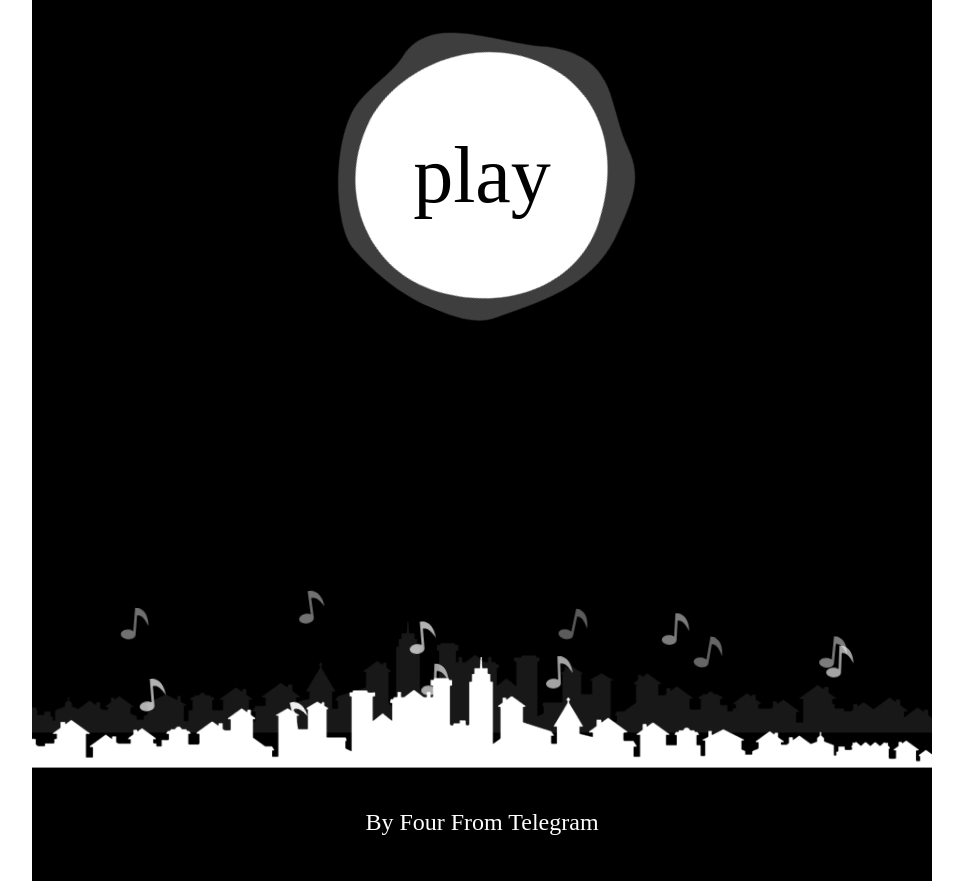
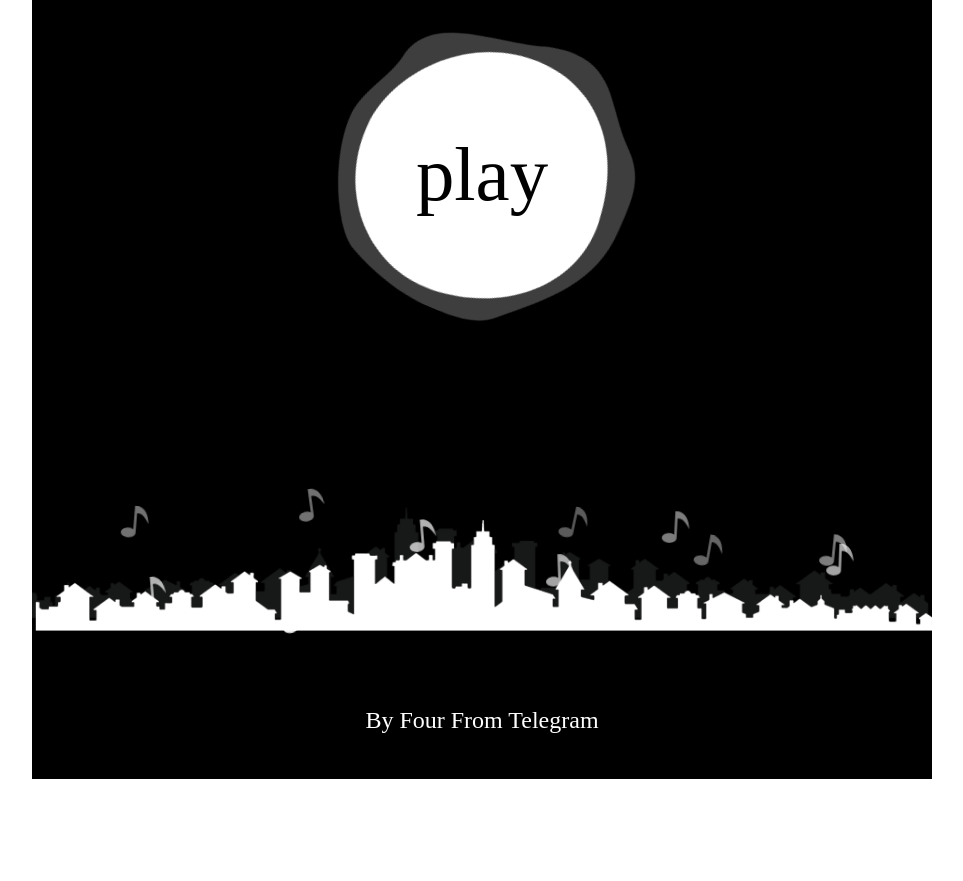
Before and after one commit to mkotsabiuk/MusicAkinator, a React (Create React App) app in the folder frontend/: page / in a window 1280 px wide. Shown: the part 1240-2121 px from the top of the page, without its empty margins (158-1121 px from the left). After the commit the page ends 2019 px from the top, so only its background shows below. Built offline with nearby package versions, Linux system fonts and the light colour scheme.

Commit message:
fixed footer

```diff
--- a/frontend/src/components/game/Game.css
+++ b/frontend/src/components/game/Game.css
@@ -7,12 +7,15 @@
 
 .play {
   position: absolute;
-  background: white;
+  background: transparent;
   z-index: 10;
-  font-size: 5em;
+  font-size: 1.5vw;
   font-weight: 400;
   font-family: "Montserrat";
   text-align: center;
+}
+.play > p {
+  zoom: 400%;
 }
 .playButtonConture {
   width: 100%;
--- a/frontend/src/components/game/Game.jsx
+++ b/frontend/src/components/game/Game.jsx
@@ -47,7 +47,6 @@ class Game extends Component {
           <div className="play">
             <p>play</p>
           </div>
-          {/* <img className="play" src={playButton} alt="Play button"></img> */}
           <img
             className="playButtonConture"
             src={playButtonConture}
--- a/frontend/src/components/layout/Footer.css
+++ b/frontend/src/components/layout/Footer.css
@@ -6,10 +6,10 @@
 .imgFront > img {
   width: 100%;
 }
-.imgBack,
+/* .imgBack,
 .imgFront {
   position: relative;
-}
+} */
 .imgFront {
   z-index: 1;
 }
--- a/frontend/src/components/layout/Footer.jsx
+++ b/frontend/src/components/layout/Footer.jsx
@@ -3,6 +3,7 @@ import MusicKey from "./MusicKey";
 import "./Footer.css";
 import blackBuildings from "./Buildings__Black.png";
 import whiteBuildings from "./Buildings__White.png";
+import citys from "./citys.png";
 
 class Footer extends Component {
   constructor(props) {
@@ -14,11 +15,9 @@ class Footer extends Component {
       <div className="thirdSection">
         <div className="buttomSector">
           <div className="imgBack">
-            <img src={blackBuildings}></img>
+            <img src={citys} />
           </div>
-          <div className="imgFront">
-            <img src={whiteBuildings}></img>
-          </div>
+
           <div className="musicAnimationContainer">
             <MusicKey
               from={{ rotation: -15, x: -10 }}
```
Also changed, not shown: frontend/src/components/layout/citys.png (added).
